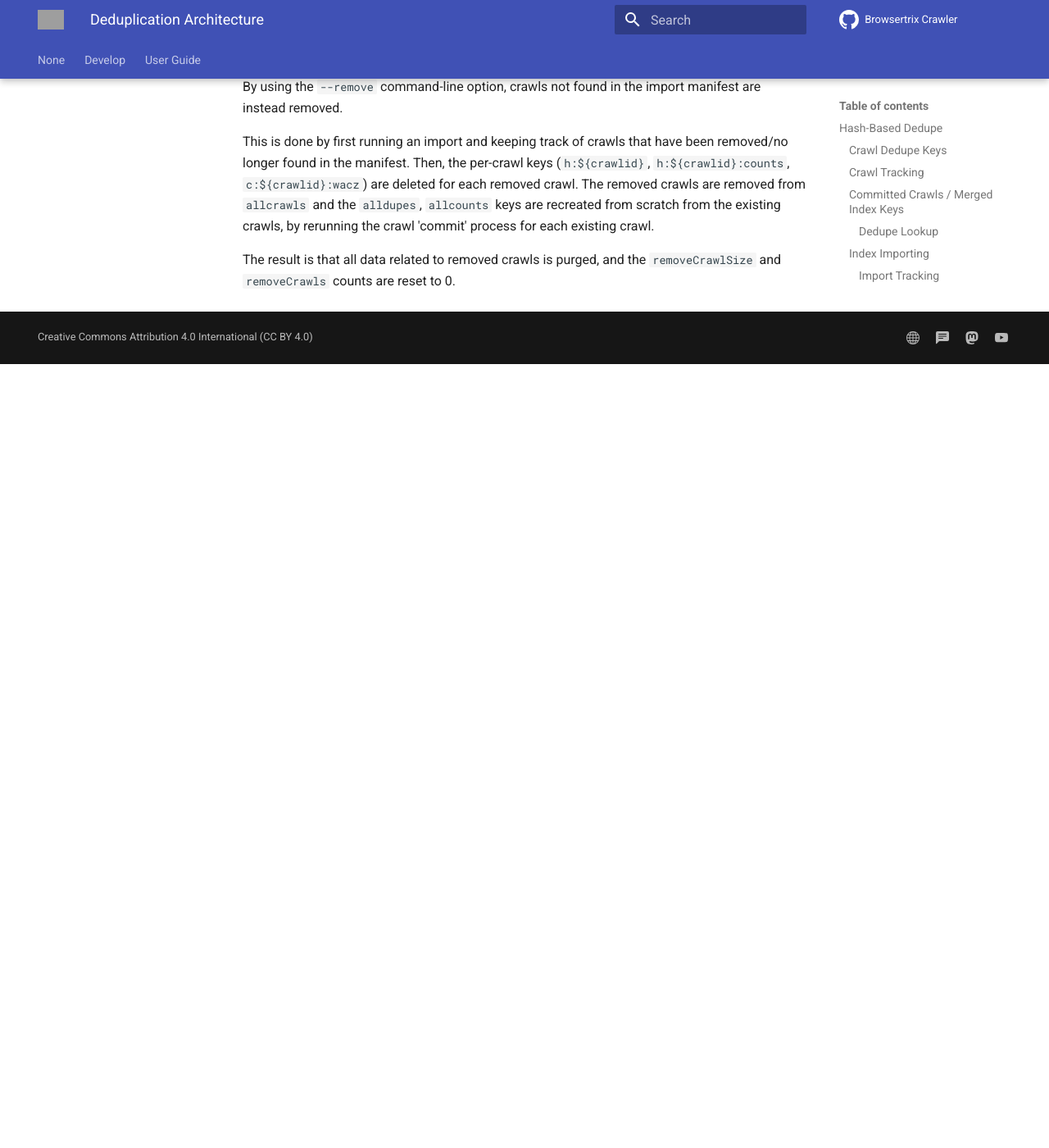
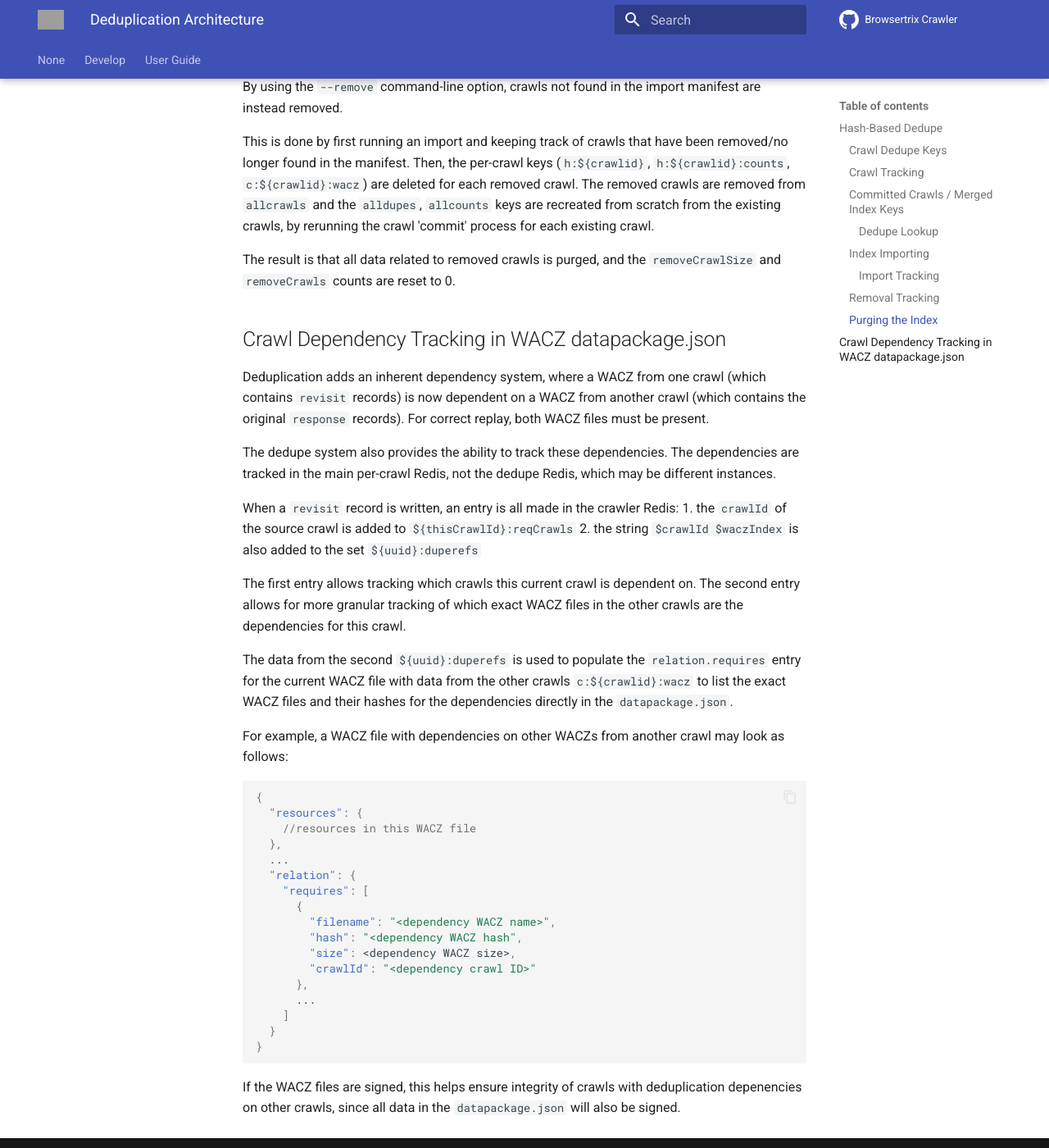
Before and after one commit to webrecorder/browsertrix-crawler, an MkDocs documentation site: the page built from docs/docs/develop/dedupe.md, in a window 1280 px wide and 1400 px high, scrolled down 2903 px. Shown: the whole window at 82% size. Built offline with MkDocs 1.6.1 and Material for MkDocs 9.7.7, drawn with Linux system fonts in a browser that asks for light colours; comment, search, counter and statistics services are not loaded; before the commit the page ends 3347 px from its top, so only the background shows below that; grey boxes are pictures that could not be loaded.

Commit message:
update dedupe with dependency data

````diff
--- a/docs/docs/develop/dedupe.md
+++ b/docs/docs/develop/dedupe.md
@@ -112,3 +112,46 @@
 the existing crawls, by rerunning the crawl 'commit' process for each existing crawl.
 
 The result is that all data related to removed crawls is purged, and the `removeCrawlSize` and `removeCrawls` counts are reset to 0.
+
+## Crawl Dependency Tracking in WACZ datapackage.json
+
+Deduplication adds an inherent dependency system, where a WACZ from one crawl (which contains `revisit` records) is now dependent on a WACZ from another crawl (which contains the original `response` records).
+For correct replay, both WACZ files must be present.
+
+The dedupe system also provides the ability to track these dependencies.
+The dependencies are tracked in the main per-crawl Redis, not the dedupe Redis, which may be different instances.
+
+When a `revisit` record is written, an entry is all made in the crawler Redis:
+1. the `crawlId` of the source crawl is added to `${thisCrawlId}:reqCrawls`
+2.  the string `$crawlId $waczIndex` is also added to the set `${uuid}:duperefs`
+
+The first entry allows tracking which crawls this current crawl is dependent on.
+The second entry allows for more granular tracking of which exact WACZ files in the other crawls are the dependencies
+for this crawl.
+
+The data from the second `${uuid}:duperefs` is used to populate the `relation.requires` entry for the current WACZ file with data from the other crawls `c:${crawlid}:wacz` to list the exact WACZ files and their hashes for the dependencies directly in the `datapackage.json`.
+
+For example, a WACZ file with dependencies on other WACZs from another crawl may look as follows:
+
+```json
+{
+  "resources": {
+    //resources in this WACZ file
+  },
+  ...
+  "relation": {
+    "requires": [
+      {
+        "filename": "<dependency WACZ name>",
+        "hash": "<dependency WACZ hash",
+        "size": <dependency WACZ size>,
+        "crawlId": "<dependency crawl ID>"
+      },
+      ...
+    ]
+  }
+}
+```
+
+If the WACZ files are signed, this helps ensure integrity of crawls with deduplication depenencies on other crawls, since
+all data in the `datapackage.json` will also be signed.
````
